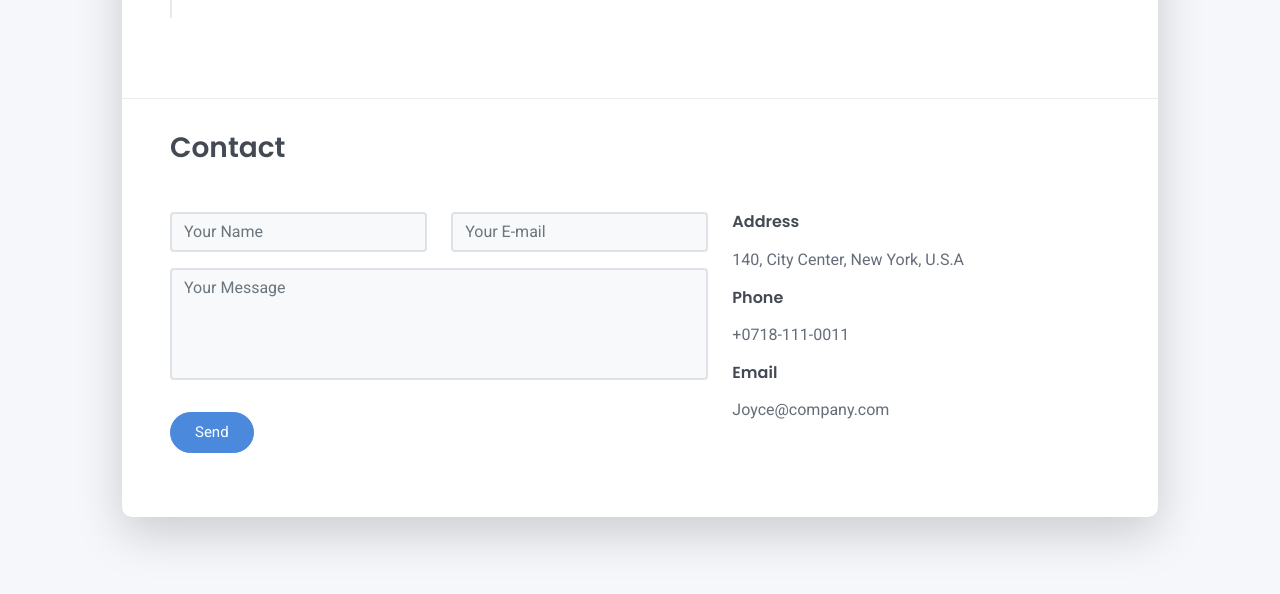
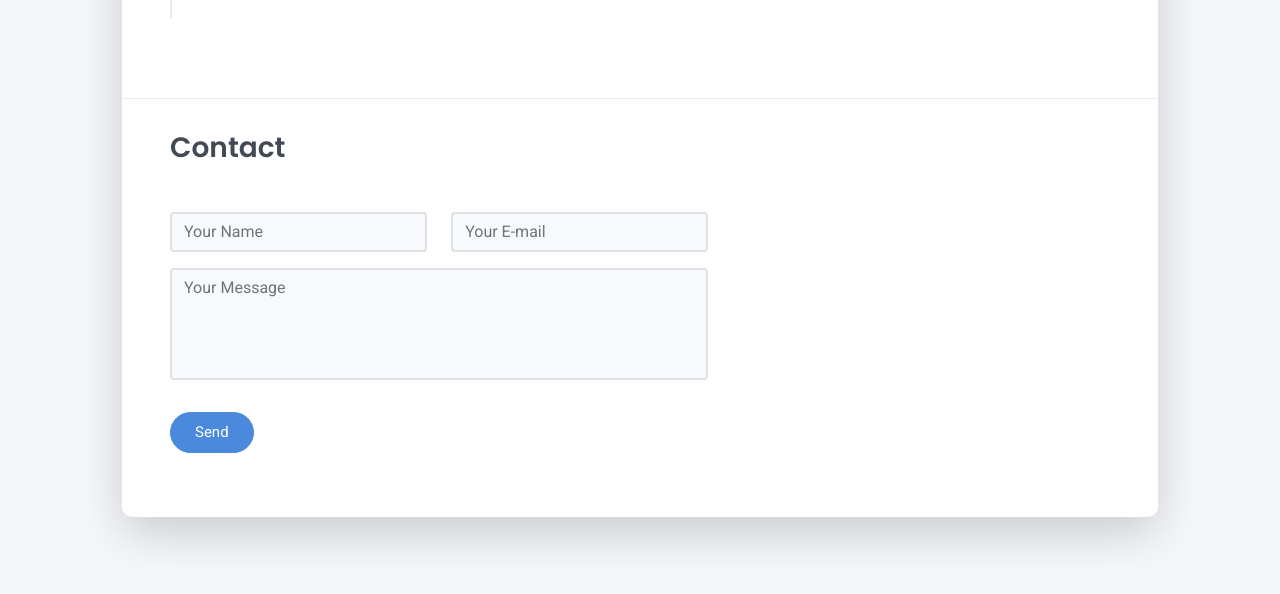
Before and after one commit to ginop90/my-resume, a plain HTML site: page index.html in a window 1280 px wide. Shown: the part 2394-2988 px from the top of the page. Drawn offline with Linux system fonts and the light colour scheme.

Commit message:
Update index.html

```diff
--- a/index.html
+++ b/index.html
@@ -194,14 +194,6 @@
         </div>
       </div>
       <div class="col">
-        <div class="mt-2">
-          <h3 class="h6">Address</h3>
-          <div class="pb-2 text-secondary">140, City Center, New York, U.S.A</div>
-          <h3 class="h6">Phone</h3>
-          <div class="pb-2 text-secondary">+0718-111-0011</div>
-          <h3 class="h6">Email</h3>
-          <div class="pb-2 text-secondary">Joyce@company.com</div>
-        </div>
       </div>
       <div class="col d-none d-print-block">
         <div class="mt-2">
```
